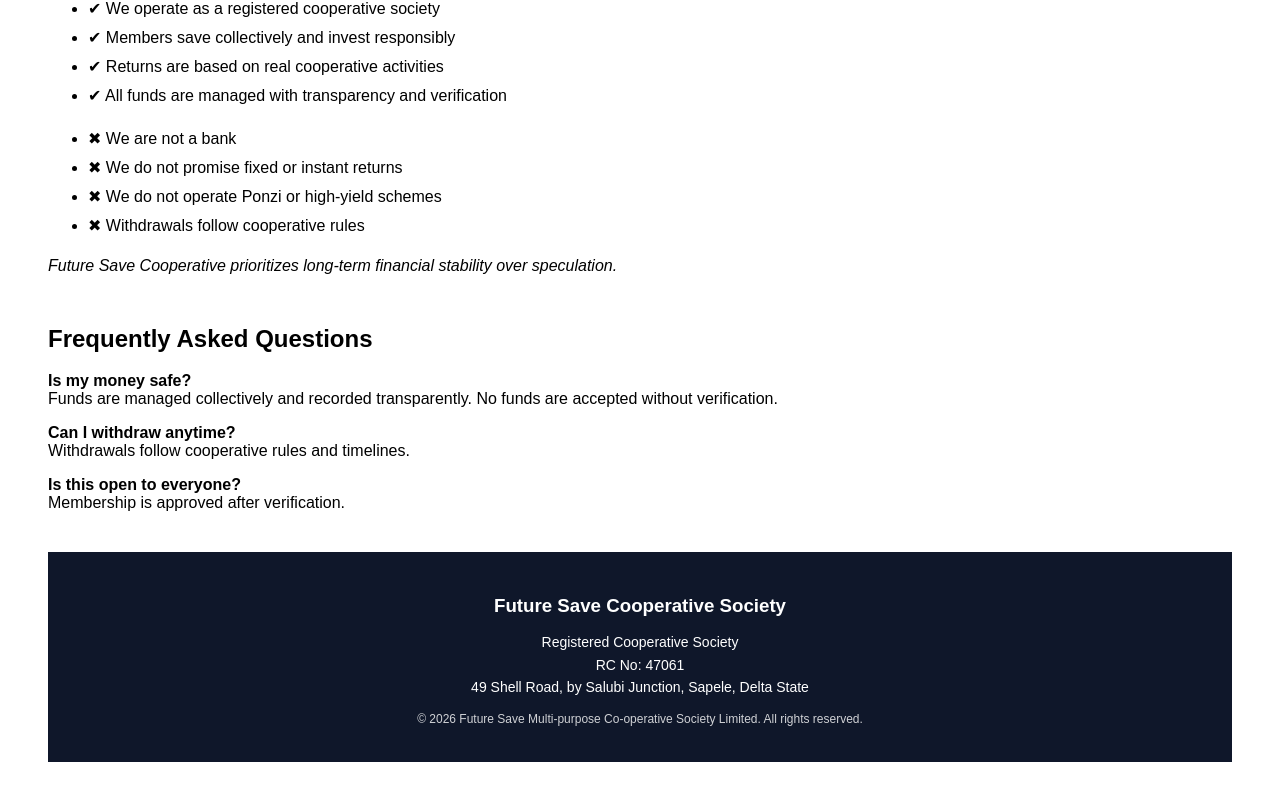
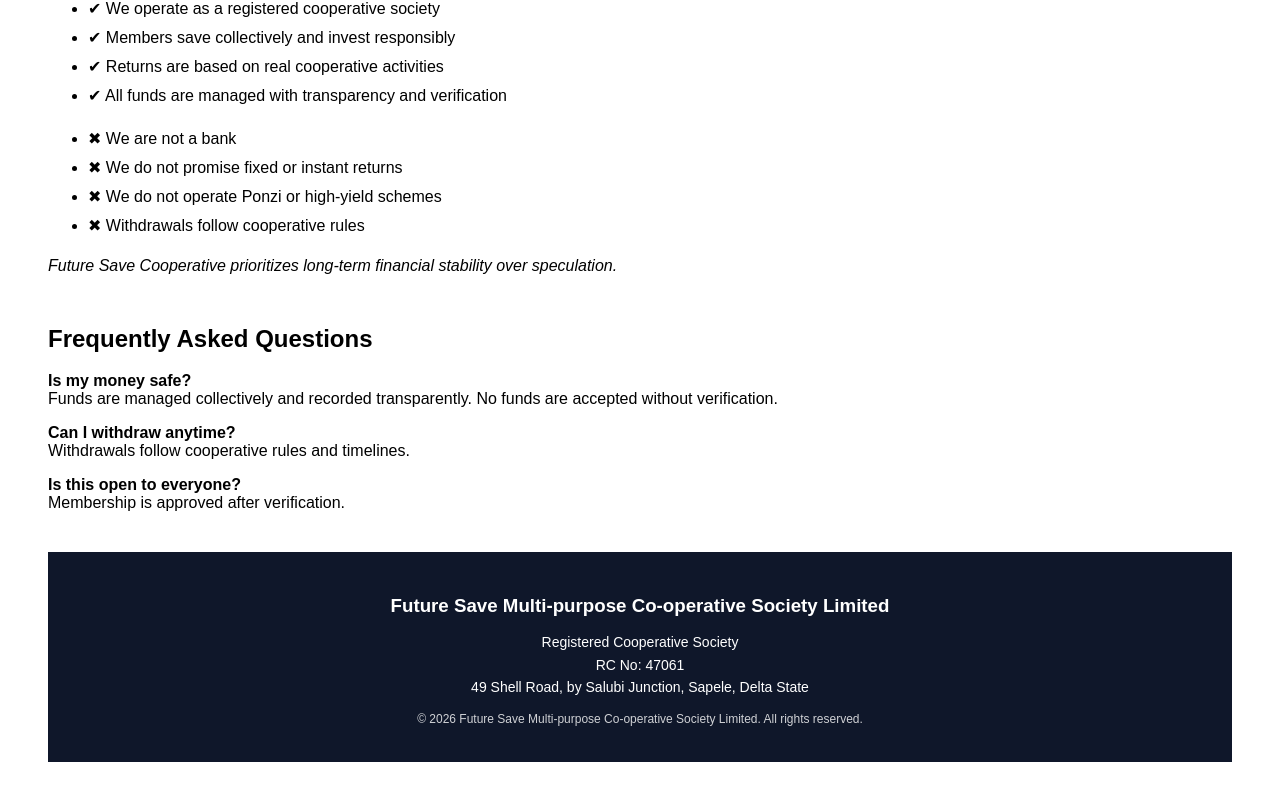
Before and after one commit to futuresavecooperative-bit/futuresavecooperative-website, a Next.js app: page / in a window 1280 px wide. Shown: the part 1541-2341 px from the top of the page. Built offline with nearby package versions, Linux system fonts and the light colour scheme.

Commit message:
Update index.js legal name update

```diff
--- a/pages/index.js
+++ b/pages/index.js
@@ -155,7 +155,7 @@ export default function Home() {
   textAlign: "center"
 }}>
   <h3 style={{ fontWeight: "600", marginBottom: "8px" }}>
-    Future Save Cooperative Society
+    Future Save Multi-purpose Co-operative Society Limited
   </h3>
 
   <p style={{ fontSize: "14px", lineHeight: "1.6" }}>
```
